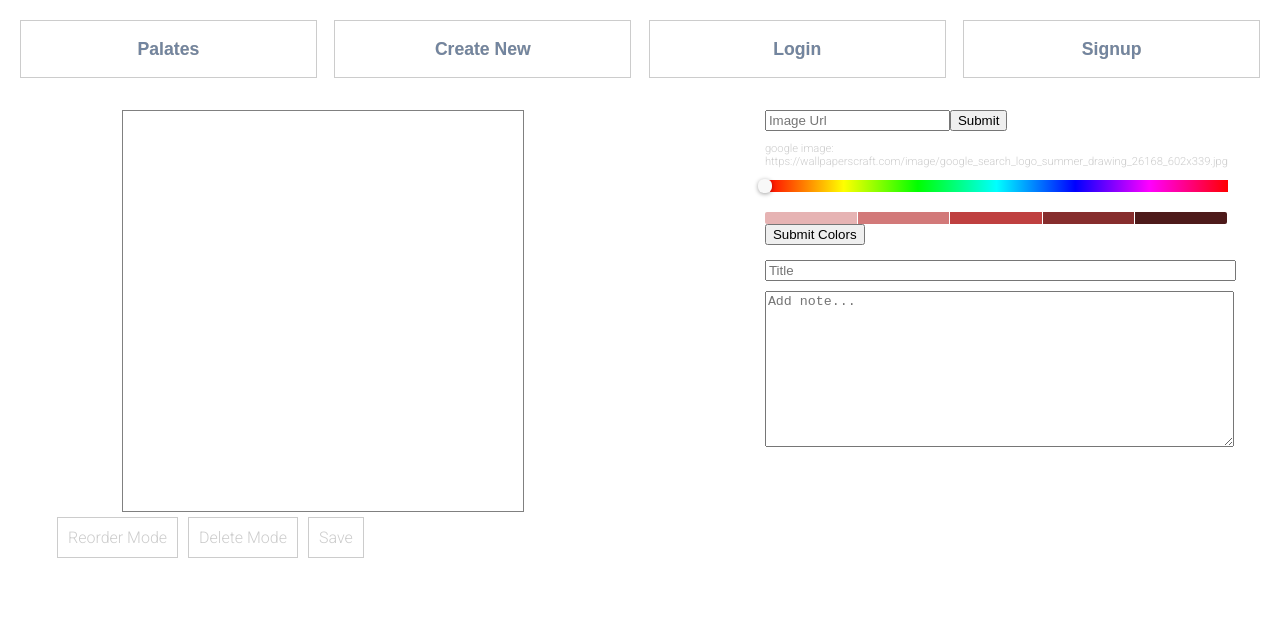
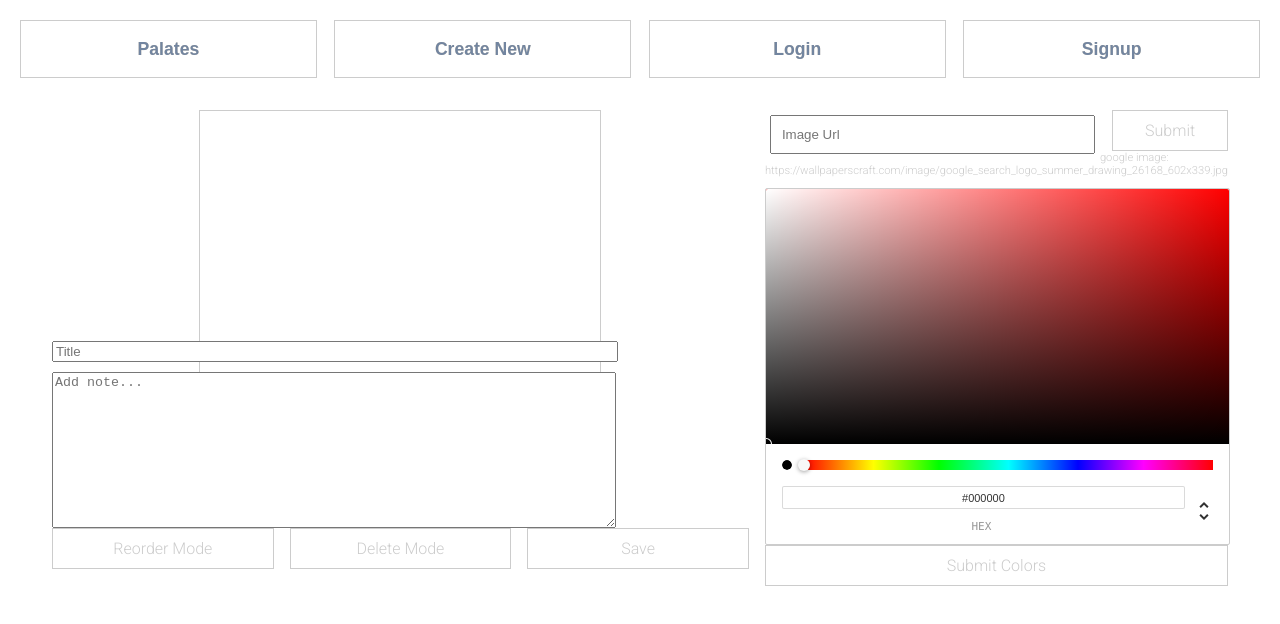
Before and after one commit to joshlacey/Palettable, a React (Create React App) app: page /edit in a window 1280 px wide. Shown: the top 624 px of the page. Built offline with nearby package versions, Linux system fonts and the light colour scheme; a web font is replaced by a local one.

Commit message:
added more styling

```diff
--- a/src/component/main/ColorItemComp.js
+++ b/src/component/main/ColorItemComp.js
@@ -9,7 +9,7 @@ const ColorItemComp = (props) => {
   }
 
   return (
-    <div className={'color-item-wrapper'}>
+    <div height={ props.height? props.height : null } className={'color-item-wrapper'}>
       <div style={{backgroundColor: props.color}}> </div>
       <p>Hex Value: {props.color.toUpperCase()}</p>
       <p>RGB Value: {hexToRgb(props.color)}</p>
--- a/src/component/notes/NoteForm.js
+++ b/src/component/notes/NoteForm.js
@@ -56,10 +56,12 @@ class NoteForm extends React.Component{
   render() {
 
     return(
-      <form id="titleof" style={{width: '100%'}}>
-          <input style={{width: '100%', marginTop: '15px'}} type="text" placeholder="Title" onChange={this.props.handleTitleChange} value={this.props.title}/><br/>
-          <textarea style={{width: '100%', marginTop: '10px'}} placeholder="Add note..." onChange={this.props.handleNoteChange} name="note" value={this.props.note} rows="10" cols="30"/>
-      </form>
+      <div>
+        <form id="titleof" style={{width: '80%'}}>
+            <input style={{width: '100%', marginTop: '15px'}} type="text" placeholder="Title" onChange={this.props.handleTitleChange} value={this.props.title}/><br/>
+            <textarea style={{width: '100%', marginTop: '10px'}} placeholder="Add note..." onChange={this.props.handleNoteChange} name="note" value={this.props.note} rows="10" cols="30"/>
+        </form>
+      </div>
     )
   }
 }
--- /dev/null
+++ b/src/component/palate/ColorTabs.js
@@ -0,0 +1,23 @@
+import React from 'react';
+import { connect } from 'react-redux';
+import ColorItemComp from '../main/ColorItemComp'
+
+const ColorTabs = (props) => {
+
+  const colors = props.colors.length ? props.colors.map(c => <ColorItemComp color={c}/>) : null
+
+  return (
+    <div>
+      { props.colors.length ? <h1>Selected Colors</h1> : null }
+      {colors}
+    </div>
+  )
+}
+
+function mapStateToProps (state) {
+  return {
+    colors: state.uploader.colorContainer
+  }
+}
+
+export default connect(mapStateToProps)(ColorTabs)
--- a/src/component/palate/SVGContainer.js
+++ b/src/component/palate/SVGContainer.js
@@ -5,6 +5,7 @@ import { connect } from 'react-redux'
 import SVGElement from './SVGElement'
 import * as actions from '../../actions/palate'
 import '../../index.css'
+import ColorItemComp from '../main/ColorItemComp'
 
 class SVGContainer extends React.Component {
 
@@ -48,14 +49,12 @@ toArray (obj) {
 }
 
 takeScreenShot = () => {
-  //console.log("canuserefs", this.palate == document.getElementById('mainContainer'))
   const palateCopy = this.palate.cloneNode(true)
   const children = this.toArray(palateCopy.childNodes)
   const html = children.join('')
   const content = Parser(html)
   const filtered = content.filter(e => !e.type.match(/defs|desc/g) )
   let something
-  //console.log(filtered)
   if (!filtered.length) {
     const before = filtered.props.children
     const sub = before.length ? before[before.length-1] : before
@@ -64,7 +63,6 @@ takeScreenShot = () => {
   } else {
     something = filtered.map(element => {
     const before = element.props.children
-    //console.log(element)
     const sub = before.length ? before[before.length-1] : before
     const subsub = sub.props.children.length ? sub.props.children[0].props : sub.props.children.props
     return ({id: element.props.id.replace('id', ''), mode: true, size: sub.props.transform , fill: subsub.fill, position: subsub.transform})
@@ -153,22 +151,17 @@ saveSVG = () => {
 
   render () {
     const elements = this.props.palateEls.map((e, i) =>  <SVGElement key={`key${e.id}`} hoverData={this.hoverData} reorder={this.reorder} deleteEl={this.deleteEl} reorderMode={this.state.reorderMode} deleteMode={this.state.deleteMode} id={`id${e.id}`} fill={e.fill} size={e.size} position={e.position}/>)
-    const colors = this.props.colorsContainer.map((e, i) => <div key={`side${e}`} style={{display: 'grid', backgroundColor: e, gridColumn: "1/2", width: '10px', height: '10px'}}/>)
+    //const colors = this.props.colorsContainer.map((e, i) => <ColorItemComp height={'20px'} color={e}/>)
     return (
-      <div id='#palateContainer'>
-        <div style={{display: 'grid', gridTemplateColumns: "1fr 9fr"}}>
-          <div>
-            {colors}
-          </div>
-          <svg ref={(palate) => this.palate = palate} style={{display: 'grid', gridColumn: '2/3', border: "1px solid grey"}} width={'400px'} height={'400px'} id={'mainContainer'} viewBox={"0 0 400 400"}>
+      <div style={{display: 'grid', gridTemplateColumns: 'repeat(3, 1fr)', justifyContent: 'center', gridGap: '1em'}}id='#palateContainer'>
+        <div style={{gridColumn: '1/4', marginLeft: 'auto', marginRight: 'auto'}}>
+          <svg ref={(palate) => this.palate = palate} style={{display: 'grid', gridColumn: '1/2', border: "1px solid #ccc"}} width={'400px'} height={'400px'} id={'mainContainer'} viewBox={"0 0 400 400"}>
             {elements}
           </svg>
         </div>
-
-
-        <button className={"nice-button"} style={this.state.reorderMode?{backgroundColor: 'rgba(0, 255, 0, .5)'}:null} onClick={this.reorderMode}>Reorder Mode</button>
-        <button className={"nice-button"} style={this.state.deleteMode?{backgroundColor: 'rgba(0, 255, 0, .5)'}:null} onClick={this.deleteMode}>Delete Mode</button>
-        <button className={"nice-button"} onClick={this.saveSVG}>Save</button>
+          <button className={"nice-button palate-button"} style={ this.state.reorderMode ? {backgroundColor: 'rgba(0, 255, 0, .5)'} : null} onClick={this.reorderMode}>Reorder Mode</button>
+          <button className={"nice-button palate-button"} style={ this.state.deleteMode ? {backgroundColor: 'rgba(0, 255, 0, .5)'} : null} onClick={this.deleteMode}>Delete Mode</button>
+          <button className={"nice-button palate-button"} onClick={this.saveSVG}>Save</button>
         <p>{this.state.currentHoverData}</p>
       </div>
     )
--- a/src/component/palate/SVGEdit.js
+++ b/src/component/palate/SVGEdit.js
@@ -3,20 +3,26 @@ import SVGContainer from './SVGContainer';
 import ImageUploader from '../uploader/ImageUploader';
 import ColorsContainer from '../uploader/ColorsContainer';
 import NoteForm from '../notes/NoteForm'
+import ColorTabs from './ColorTabs'
 
 class EditContainer extends React.Component {
 
   render () {
-    const styling = {padding: '2em', display: 'grid', gridTemplateColumns: '2fr 1fr', gridGap: '1em'}
+    const styling = {padding: '2em', display: 'grid', gridTemplateColumns: '2fr 1fr', gridGap: '1em', gridAutoRows: 'minmax(auto, 200px)'}
     return (
       <div style={styling}>
-        <SVGContainer />
-        <div>
-          <ImageUploader />
-          <p style={{fontSize: '70%'}}>google image: https://wallpaperscraft.com/image/google_search_logo_summer_drawing_26168_602x339.jpg</p>
-          <ColorsContainer />
+
+          <SVGContainer />
+
+          <div>
+            <ImageUploader />
+            <p style={{fontSize: '70%'}}>google image: https://wallpaperscraft.com/image/google_search_logo_summer_drawing_26168_602x339.jpg</p>
+            <ColorsContainer />
+          </div>
+
           <NoteForm />
-        </div>
+
+          <ColorTabs />
       </div>
     )
   }
--- a/src/component/uploader/ColorItem.js
+++ b/src/component/uploader/ColorItem.js
@@ -9,9 +9,9 @@ class ColorItem extends React.Component {
   displayCheck(){
     return(
       <svg x={"0px"} y={"0px"} width={"30px"} height={"30px"} viewBox={"0 0 512 512"} style={{enableBackground: "new 0 0 512 512"}}>
-      <g>
-      	<path d="M223.9,329.7c-2.4,2.4-5.8,4.4-8.8,4.4s-6.4-2.1-8.9-4.5l-56-56l17.8-17.8l47.2,47.2l124.8-125.7l17.5,18.1L223.9,329.7z"/>
-      </g>
+        <g>
+        	<path d="M223.9,329.7c-2.4,2.4-5.8,4.4-8.8,4.4s-6.4-2.1-8.9-4.5l-56-56l17.8-17.8l47.2,47.2l124.8-125.7l17.5,18.1L223.9,329.7z"/>
+        </g>
       </svg>
     )
   }
--- a/src/component/uploader/ColorsContainer.js
+++ b/src/component/uploader/ColorsContainer.js
@@ -2,23 +2,14 @@ import React from 'react';
 import { addColors, removeColors, addOneColor } from '../../actions/uploader';
 import { connect } from 'react-redux';
 import ColorItem from './ColorItem';
-import { SliderPicker } from 'react-color';
+import { ChromePicker } from 'react-color';
+import { loading } from '../../snap/loader.js'
 
 class ColorsContainer extends React.Component {
 
 state = {
   colorList: [],
   pickerColor: ''
-}
-
-loading = () => {
-  return(
-    <svg width="48" height="48" viewBox="0 0 300 300">
-      <path d="M 150,0 a 150,150 0 0,1 106.066,256.066 l -35.355,-35.355 a -100,-100 0 0,0 -70.711,-170.711 z" fill="#ccc">
-        <animateTransform attributeName="transform" attributeType="XML" type="rotate" from="0 150 150" to="360 150 150" begin="0s" dur=".5s" fill="freeze" repeatCount="indefinite"></animateTransform>
-      </path>
-    </svg>
-  )
 }
 
 addColor = (colorObj) => {
@@ -50,7 +41,6 @@ submitColors = () => {
           const arr = c.replace("(", ",").replace(")", ",").split(",")
           return this.rgbToHex(parseInt(arr[1], 10),parseInt(arr[2], 10),parseInt(arr[3], 10))
       })
-  //console.log("hexes", hexes)
   if (unique.length === 1) {
     this.props.addOneColor(hexes[0])
   } else {
@@ -65,18 +55,26 @@ handleSlider = (color) => {
 }
 
 componentWillUnmount() {
-  console.log("componentwillunmount")
   this.props.removeColors()
+}
+
+componentDidMount () {
+  document.querySelector('.chrome-picker').style = "background: rgb(255, 255, 255); border: 1px solid #ccc; border-radius: 2px; box-sizing: initial; width: 100%; font-family: Menlo;"
 }
 
 render () {
   const colors = this.props.colors.length ? this.props.colors.map((c, i) => <ColorItem id={i} key={i} addColor={this.addColor} deleteColor={this.deleteColor}
-          style={{width: '200px', height: '30px', backgroundColor: `rgb(${c.color.red},${c.color.green},${c.color.blue})`}}/> ) : null
+          style={{width: '100%', height: '30px', backgroundColor: `rgb(${c.color.red},${c.color.green},${c.color.blue})`}}/> ) : null
+  const wrapperStyle = this.props.colors.length ? {display: 'grid', gridTemplateColumns: '1fr 1fr', marginBottom: '5px'} : {}
   return(
       <div>
-        {this.props.loading ? this.loading() : colors}
-        <SliderPicker color={this.state.pickerColor} onChangeComplete={this.handleSlider}/>
-        <button onClick={this.submitColors}>Submit Colors</button>
+        <div style={wrapperStyle}>
+          <div style={{gridColumn: '1/2', overflowY: 'scroll'}}>
+            {this.props.loading ? loading() : colors}
+          </div>
+          <ChromePicker disableAlpha={true} color={this.state.pickerColor} onChangeComplete={this.handleSlider}/>
+        </div>
+        <button style={{width: '100%'}} className={'nice-button'} onClick={this.submitColors}>Submit Colors</button>
       </div>
   )
 }
--- a/src/component/uploader/ImageUploader.js
+++ b/src/component/uploader/ImageUploader.js
@@ -17,7 +17,6 @@ class ImageUploader extends React.Component {
 
   handleSubmit = (event) => {
     event.preventDefault()
-    //this.props.uploadImage(this.state.url)
     if(this.state.url !== "") {
       this.props.searchColors(this.state.url)
     } else {
@@ -31,8 +30,8 @@ class ImageUploader extends React.Component {
     return (
       <div>
         <form onSubmit={this.handleSubmit}>
-          <input onChange={this.handleChange} placeholder={'Image Url'}/>
-          <button type='sumit'>Submit</button>
+          <input style={{width: '65%', padding: '10px', float: 'left', margin: '5px'}} onChange={this.handleChange} placeholder={'Image Url'}/>
+          <button style={{width: '25%', float: 'right'}} className={'nice-button'} type='sumit'>Submit</button>
         </form>
       </div>
     )
--- a/src/index.css
+++ b/src/index.css
@@ -15,6 +15,9 @@ a:link {
   text-decoration: none;
 }
 
+input:focus {
+  outline: none;
+}
 /***Navigation***/
 
 .navbar {
@@ -24,6 +27,7 @@ a:link {
   grid-gap: 1em;
   font-weight: bold;
   font-size: 1.1em;
+  white-space: nowrap;
 }
 
 .nav-wrapper {
@@ -59,6 +63,11 @@ a:link {
 
 /***Button***/
 
+/*.palate-button {
+  width: 70%;
+
+}*/
+
 .nice-button {
   background-color: #fff;
   color: #ccc;
@@ -66,7 +75,6 @@ a:link {
   padding: 10px ;
   font-family: 'Roboto', sans-serif;
   font-size: 1em;
-  margin: 5px;
   transition: .75s ease-in-out;
 }
 
@@ -172,7 +180,13 @@ a:link {
 .color-item-wrapper>p {
   text-align: left;
 }
+/***ChromPickerOverride***/
 
+div>div.chrome-picker {
+  box-shadow: none;
+  border: 1px solid #ccc;
+  width: 100%;
+}
 /***Reset***/
 
 /*html, body, div, span, applet, object, iframe,
--- /dev/null
+++ b/src/snap/loader.js
@@ -0,0 +1,11 @@
+import React from 'react'
+
+export const loading = () => {
+  return(
+    <svg width="48" height="48" viewBox="0 0 300 300">
+      <path d="M 150,0 a 150,150 0 0,1 106.066,256.066 l -35.355,-35.355 a -100,-100 0 0,0 -70.711,-170.711 z" fill="#ccc">
+        <animateTransform attributeName="transform" attributeType="XML" type="rotate" from="0 150 150" to="360 150 150" begin="0s" dur=".5s" fill="freeze" repeatCount="indefinite"></animateTransform>
+      </path>
+    </svg>
+  )
+}
```
